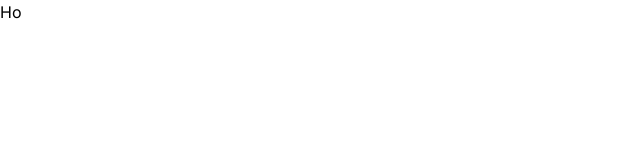
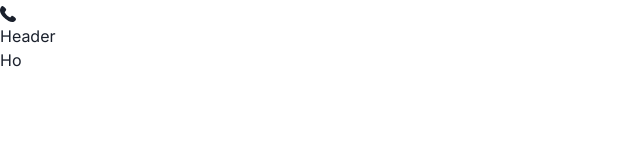
Before and after one commit to hiromuota166/kuromalun, a Next.js app in the folder kuromalun-front/: page / in a window 1280 px wide. Shown: the top 160 px of the page, without its empty margins (0-640 px from the left). Built offline with nearby package versions, Linux system fonts and the light colour scheme.

Commit message:
add:chakraの導入

```diff
--- a/kuromalun-front/package.json
+++ b/kuromalun-front/package.json
@@ -9,6 +9,7 @@
     "lint": "next lint"
   },
   "dependencies": {
+    "@chakra-ui/icons": "^2.1.1",
     "@chakra-ui/react": "^2.8.2",
     "@emotion/react": "^11.11.4",
     "@emotion/styled": "^11.11.5",
--- a/kuromalun-front/src/app/layout.tsx
+++ b/kuromalun-front/src/app/layout.tsx
@@ -1,6 +1,9 @@
 import type { Metadata } from "next";
 import { Inter } from "next/font/google";
 import "./globals.css";
+import * as React from 'react'
+import { ChakraProvider } from "@chakra-ui/react";
+import Header from "@/components/Header";
 
 const inter = Inter({ subsets: ["latin"] });
 
@@ -15,8 +18,13 @@ export default function RootLayout({
   children: React.ReactNode;
 }>) {
   return (
-    <html lang="en">
-      <body className={inter.className}>{children}</body>
-    </html>
+    <ChakraProvider>
+      <html lang="en">
+        <Header />
+        <body className={inter.className}>
+          {children}
+        </body>
+      </html>
+    </ChakraProvider>
   );
 }
--- /dev/null
+++ b/kuromalun-front/src/components/Header.tsx
@@ -0,0 +1,13 @@
+'use client'
+import { PhoneIcon } from '@chakra-ui/icons'
+
+const Header = () => {
+  return (
+    <>
+      <PhoneIcon />
+      <div>Header</div>
+    </>
+  )
+}
+
+export default Header
```
Also changed, not shown: 1 other file (tests, documents, lock files or other folders).
